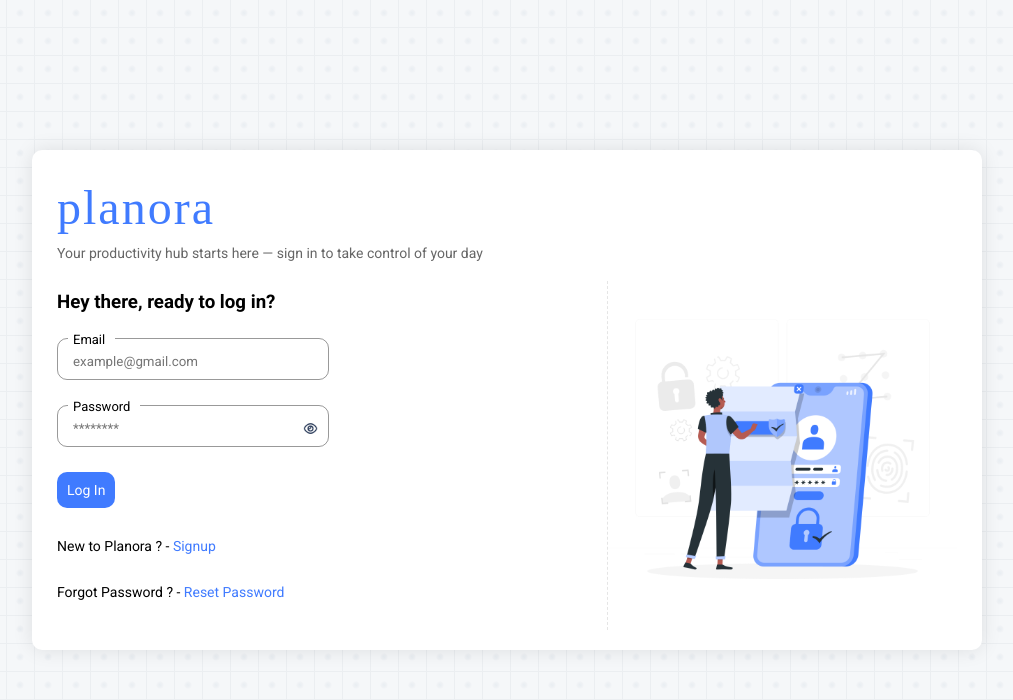
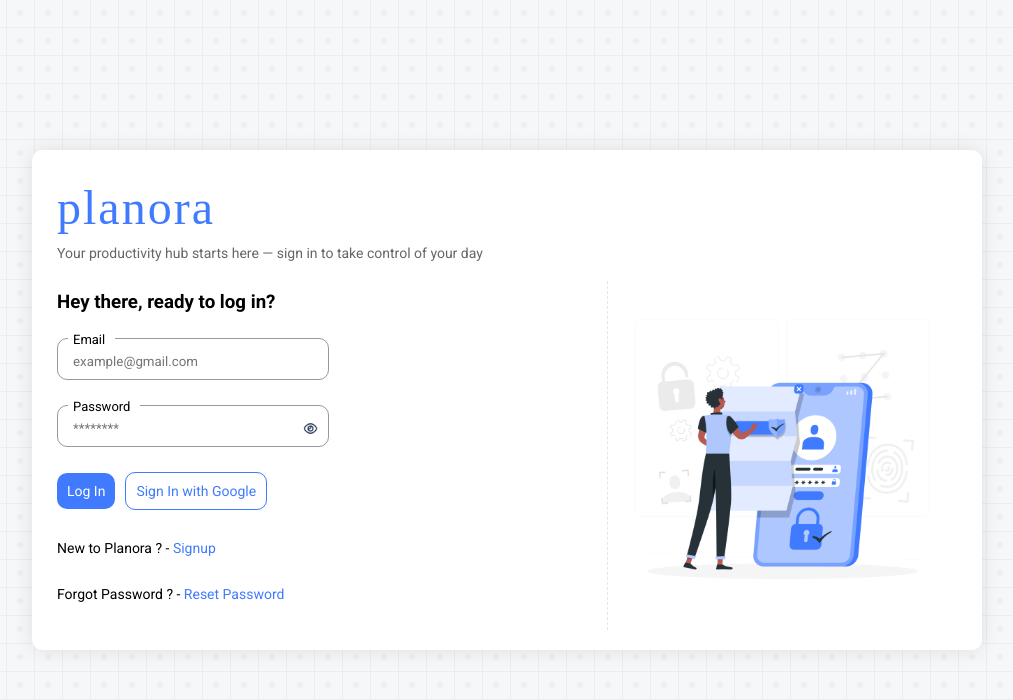
Before and after one commit to kedarisettisatwik/planora, a React (Create React App) app: page /#/log in a window 1280 px wide. Before the commit this address led to /. Shown: the top 700 px of the page, without its empty margins (133-1146 px from the left). Built offline with nearby package versions, Linux system fonts and the light colour scheme; a web font is replaced by a local one.

Commit message:
google sign

```diff
--- /dev/null
+++ b/src/authentication/GoogleLog.js
@@ -0,0 +1,17 @@
+import { GoogleAuthProvider, signInWithPopup } from "firebase/auth";
+import { auth } from "../firebase"; // adjust path to your firebase.js
+
+const provider = new GoogleAuthProvider();
+
+export async function GoogleLog () {
+  try {
+    const result = await signInWithPopup(auth, provider);
+    const user = result.user;
+
+    console.log("Signed in user:", user);
+    return user;
+  } catch (error) {
+    console.error("Google sign-in error:", error.code, error.message);
+    throw error;
+  }
+};
--- a/src/pages/Log.css
+++ b/src/pages/Log.css
@@ -146,6 +146,19 @@
     color: var(--base_color);
     cursor: pointer;
 }
+.log .logs form .btns button{
+    margin: 0 10px;
+    border: none;
+    outline: none;
+    background: none;
+    padding: 10px;
+    cursor: pointer;
+    color: var(--base_color);
+    border-radius: 10px;
+    font-size: 14px;
+    background-color: white;
+    border:1px solid var(--base_color);
+}
 .log .img{
     width: 350px;
     max-width: calc(100vw - 60px);
--- a/src/pages/Log.js
+++ b/src/pages/Log.js
@@ -13,6 +13,7 @@ import loading_circle from '../assests/loading_circle.png';
 import { SignUpLog } from "../authentication/SignUpLog";
 import {LogInLog} from "../authentication/LogInLog";
 import { ResetPasswordLog } from '../authentication/ResetPasswordLog';
+import {GoogleLog} from '../authentication/GoogleLog';
 
 function Log() {
   // const navigate = useNavigate();
@@ -91,6 +92,30 @@ function Log() {
 
   // Reset form state
   const [resetEmail, setResetEmail] = useState('');
+
+  const SignInGoogle = async (event) => {
+    setLoadingForm(true);
+    try {
+      const user = await GoogleLog();
+      console.log("Welcome", user.displayName);
+      toast('Logged In Succesfully !! ', {
+        duration: 2000,
+        position: 'top-center',
+        icon: '✅',
+        style: {"backgroundColor":"var(--toast_success)","color":"white"}
+      });
+      setLoadingForm(false);
+
+    } catch (err) {
+      toast(err.message, {
+        duration: 2000,
+        position: 'top-center',
+        icon: '❌',
+        style: {"backgroundColor":"var(--toast_error)","color":"white"}
+      });
+      setLoadingForm(false);
+    }
+  }
 
   const LoginSubmitForm = async (event) => {
     event.preventDefault();
@@ -254,7 +279,10 @@ function Log() {
                     <img src={eye_hide} className='eye_hide' onClick={() => setShow_password('hide')}></img>
                     <img src={eye_show} className='eye_show' onClick={() => setShow_password('show')}></img>
                   </div>
-                  <input type='submit' value='Log In' className='submit'></input>
+                  <div className='btns'>
+                    <input type='submit' value='Log In' className='submit'></input>
+                    <button type='button' onClick={(e) => SignInGoogle(e)} value='Sign In with Google'> Sign In with Google</button>
+                  </div>
                   <p>New to Planora ? - <span onClick={() => setActiveForm('signup')}>Signup</span></p>
                   <p>Forgot Password ? - <span onClick={() => setActiveForm('reset')}>Reset Password</span></p>
               </form>
```
